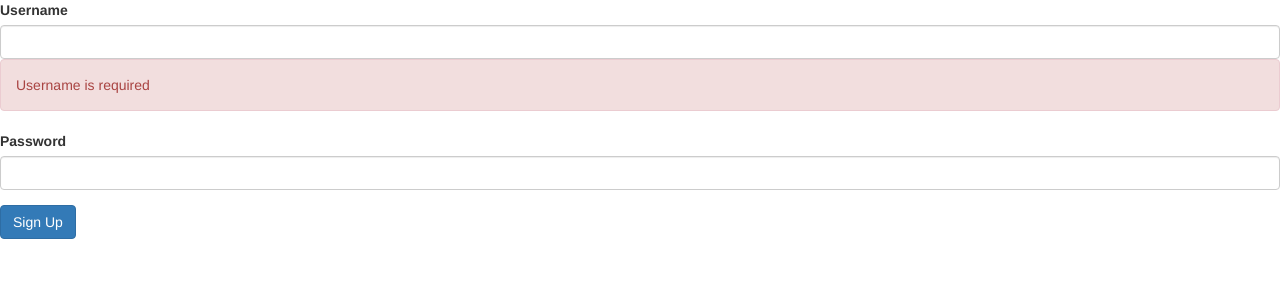
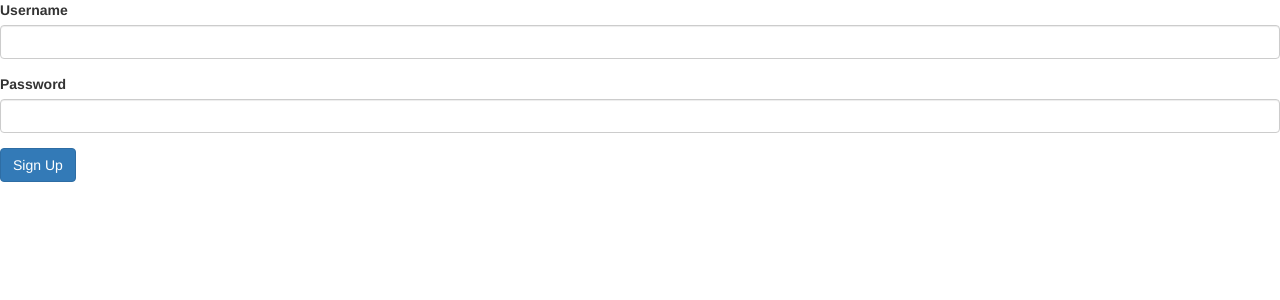
Before and after one commit to shubhangi251/angular-1zwjbz, an Angular app: page / in a window 1280 px wide. Shown: the top 300 px of the page. Built offline with nearby package versions, Linux system fonts and the light colour scheme.

Commit message:
1 file modified

```diff
--- a/src/app/signup-form/signup-form.component.html
+++ b/src/app/signup-form/signup-form.component.html
@@ -6,7 +6,7 @@
             id="username"
             type="text"
             class="form-control">
-           <div  class="alert alert-danger">
+           <div *ngIf="username.touched && username.invalid" class="alert alert-danger">
              <div *ngIf="username.errors.required">Username is required</div>
               <div *ngIf="username.errors.minlength">Username should be min {{username.errors.minlength.requiredLength}} </div>
            </div>
```
